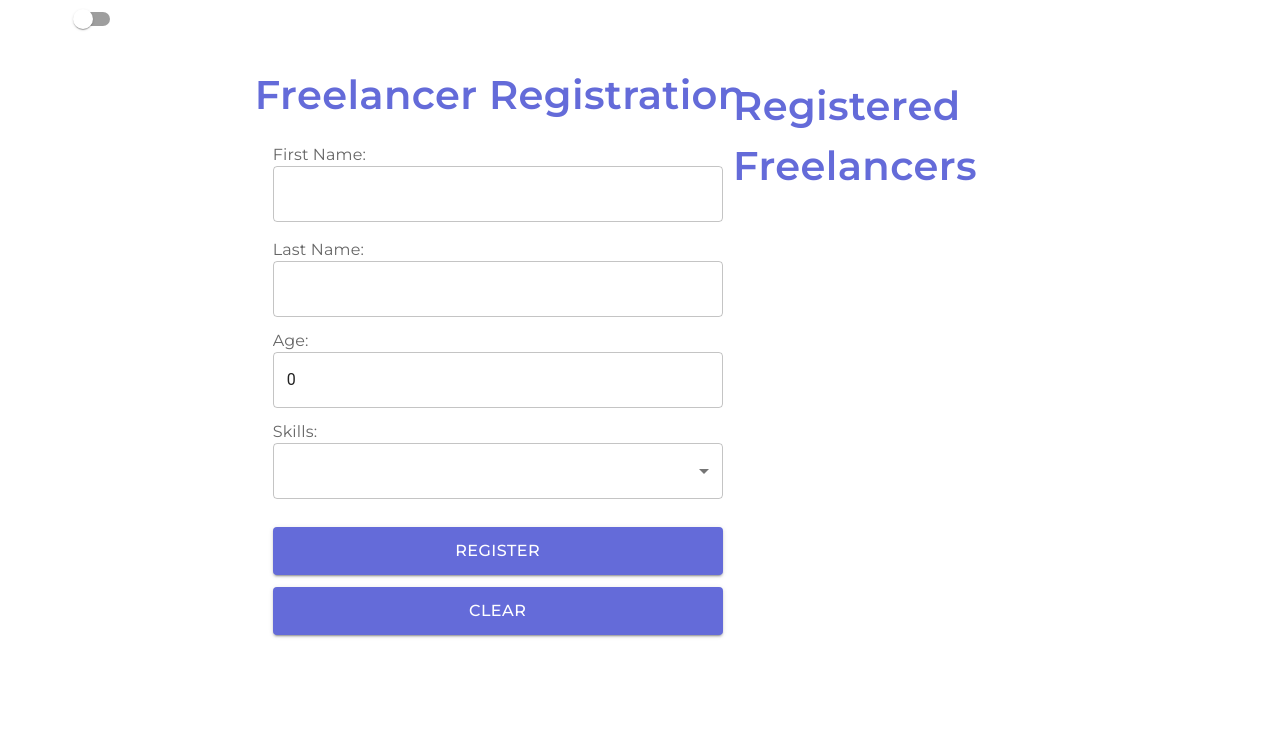
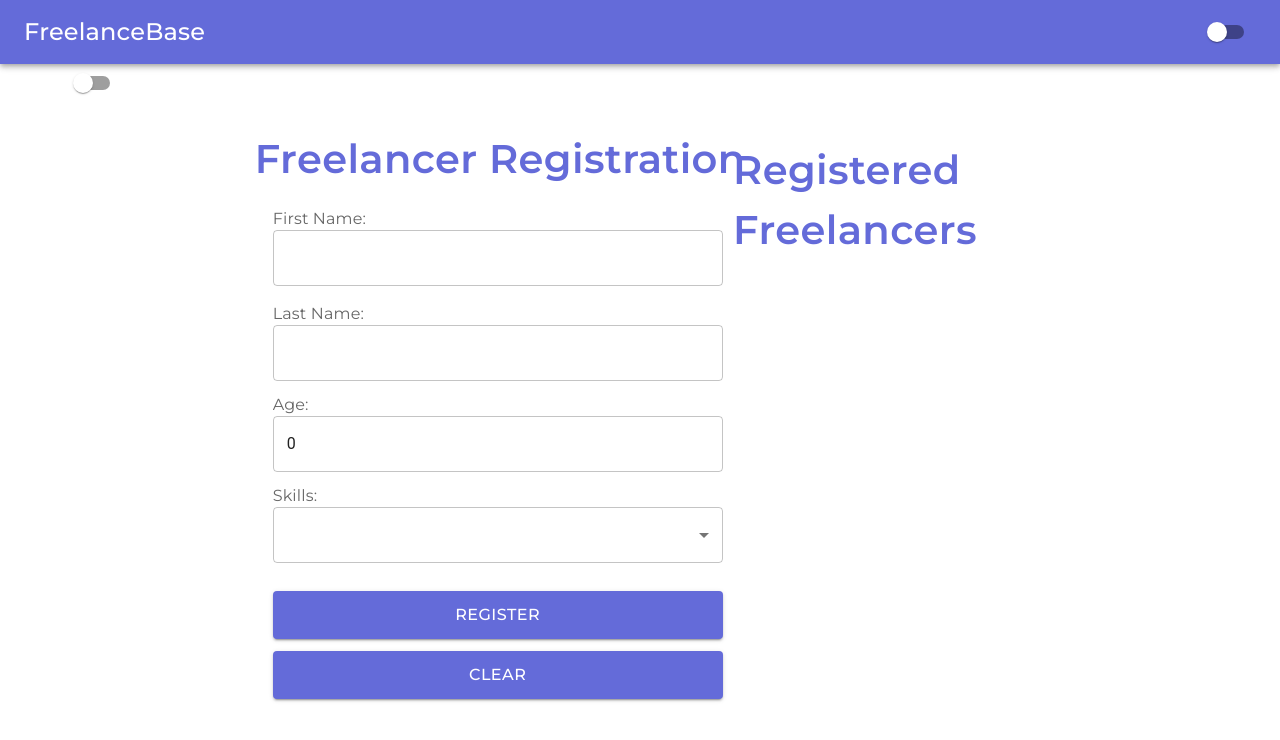
Before and after one commit to proga-react-practice/epsilon-team-project, a React (Vite) app: page /vova in a window 1280 px wide. Shown: the top 740 px of the page. Built offline with nearby package versions, Linux system fonts and the light colour scheme.

Commit message:
router fix add layout

```diff
--- a/src/AppRouter.tsx
+++ b/src/AppRouter.tsx
@@ -1,17 +1,21 @@
-import { Routes, Route } from "react-router-dom";
+import { Routes, Route, Navigate } from "react-router-dom";
 import Home from './components/home_page/homepage';
 import Freelancers from './Pages/Vova';
 import Customers from './Pages/Maks';
 import NotFoundPage from './components/404/404';
-import { DEFAULT_ROUTE, FREELANCERS_ROUTE, CUSTOMERS_ROUTE } from "./routes";
+import { DEFAULT_ROUTE, HOME_ROUTE, FREELANCERS_ROUTE, CUSTOMERS_ROUTE } from "./routes";
+import DefaultLayout from "./layout/layout";
 
 const Router = () => {
   return (
     <Routes>
-      <Route path={DEFAULT_ROUTE} element={<Home />} />
-      <Route path={FREELANCERS_ROUTE} element={<Freelancers />} />
-      <Route path={CUSTOMERS_ROUTE} element={<Customers />} />
-      <Route path="*" element={<NotFoundPage />} />
+      <Route path={DEFAULT_ROUTE} element={<DefaultLayout />}>
+        <Route index element={<Navigate to={HOME_ROUTE} replace />} />
+        <Route path={HOME_ROUTE} element={<Home />} />
+        <Route path={FREELANCERS_ROUTE} element={<Freelancers />} />
+        <Route path={CUSTOMERS_ROUTE} element={<Customers />} />
+        <Route path="*" element={<NotFoundPage />} />
+      </Route>
     </Routes>
   );
 }
--- a/src/Pages/Vova.tsx
+++ b/src/Pages/Vova.tsx
@@ -7,7 +7,7 @@ import { lightTheme, darkTheme } from '../components/themes/themes';
 import Switch from '@mui/material/Switch';
 import CssBaseline from '@mui/material/CssBaseline';
 import { Box, Grid } from '@mui/material';
-import DefaultLayout from '../components/layout/deafoltlayout';
+
 
 const Freelancers: React.FC = () => {
   const [darkMode, setDarkMode] = useState(false);
@@ -26,7 +26,7 @@ const Freelancers: React.FC = () => {
   const theme = darkMode ? darkTheme : lightTheme;
 
   return (
-    <DefaultLayout>
+
     <ThemeProvider theme={theme}>
       <CssBaseline />
       <Box>
@@ -46,7 +46,7 @@ const Freelancers: React.FC = () => {
         </Grid>
       </Box>
     </ThemeProvider>
-    </DefaultLayout>
+
   );
 };
 
--- /dev/null
+++ b/src/layout/layout.tsx
@@ -0,0 +1,40 @@
+// DefaultLayout.tsx
+import { Container, Box, Switch, AppBar, Toolbar, Typography, ThemeProvider } from '@mui/material';
+import { Outlet } from "react-router-dom";
+import { FC, useState } from "react";
+import { darkTheme, lightTheme } from '../components/themes/themes';
+
+const DefaultLayout: FC = () => {
+  const [darkMode, setDarkMode] = useState(false);
+
+  const toggleDarkMode = () => {
+    setDarkMode(prevDarkMode => !prevDarkMode);
+  };
+
+  const theme = darkMode ? darkTheme : lightTheme;
+
+  return (
+    <ThemeProvider theme={theme}>
+    <Box>
+      <AppBar position="static" color="primary" sx={{ width: '100%' }}>
+        <Toolbar>
+          <Typography variant="h6" sx={{ flexGrow: 1, fontFamily: 'Montserrat', fontSize: { xs: '18px', md: '24px' } }} color="customColor1" >
+            FreelanceBase
+          </Typography>
+          <Switch
+            checked={darkMode}
+            onChange={toggleDarkMode}
+            color="primary"
+            inputProps={{ 'aria-label': 'toggle dark mode' }}
+          />
+        </Toolbar>
+      </AppBar>
+      <Container sx={{}}>
+        <Outlet />
+      </Container>
+    </Box>
+    </ThemeProvider>
+  );
+};
+
+export default DefaultLayout;
```
